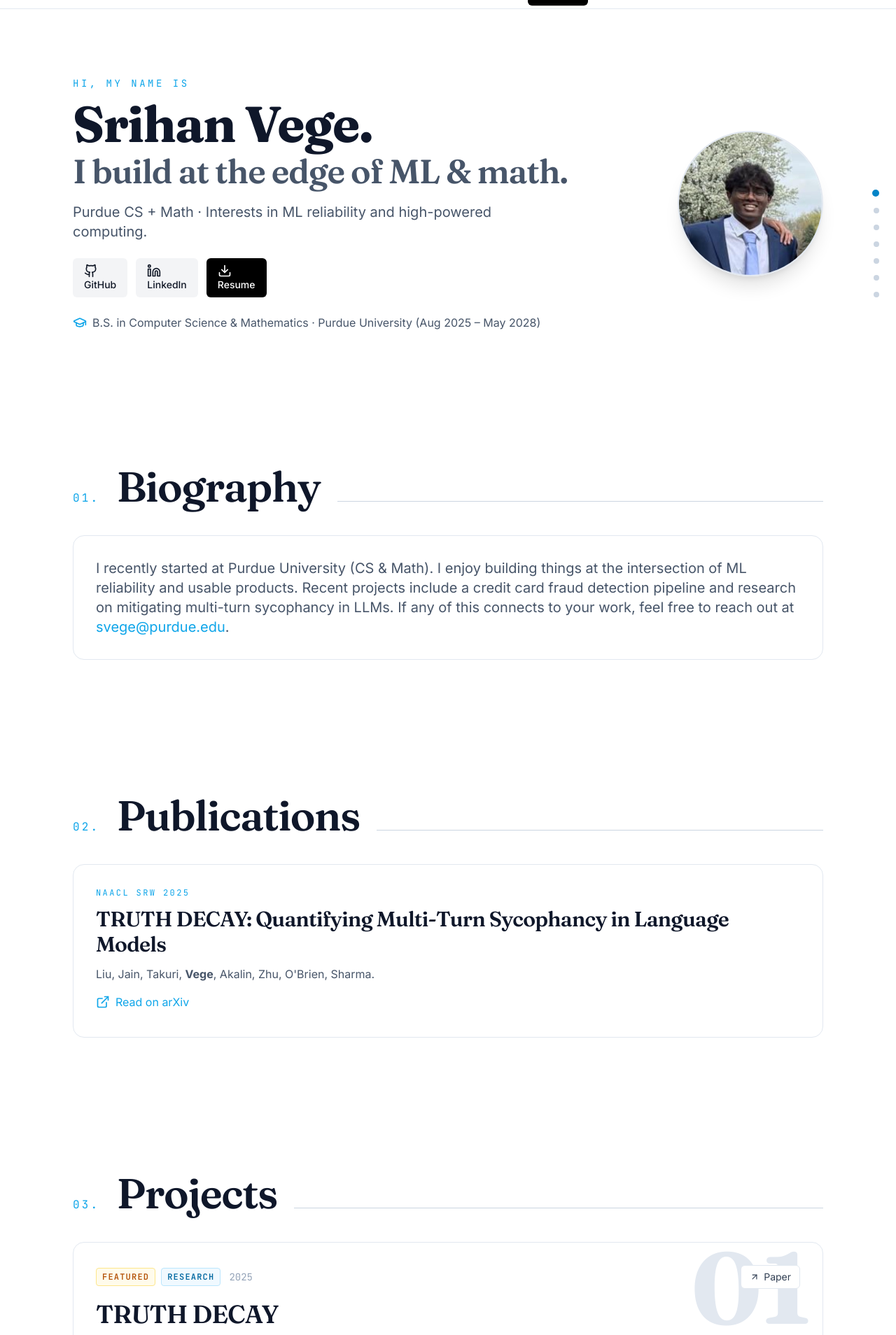
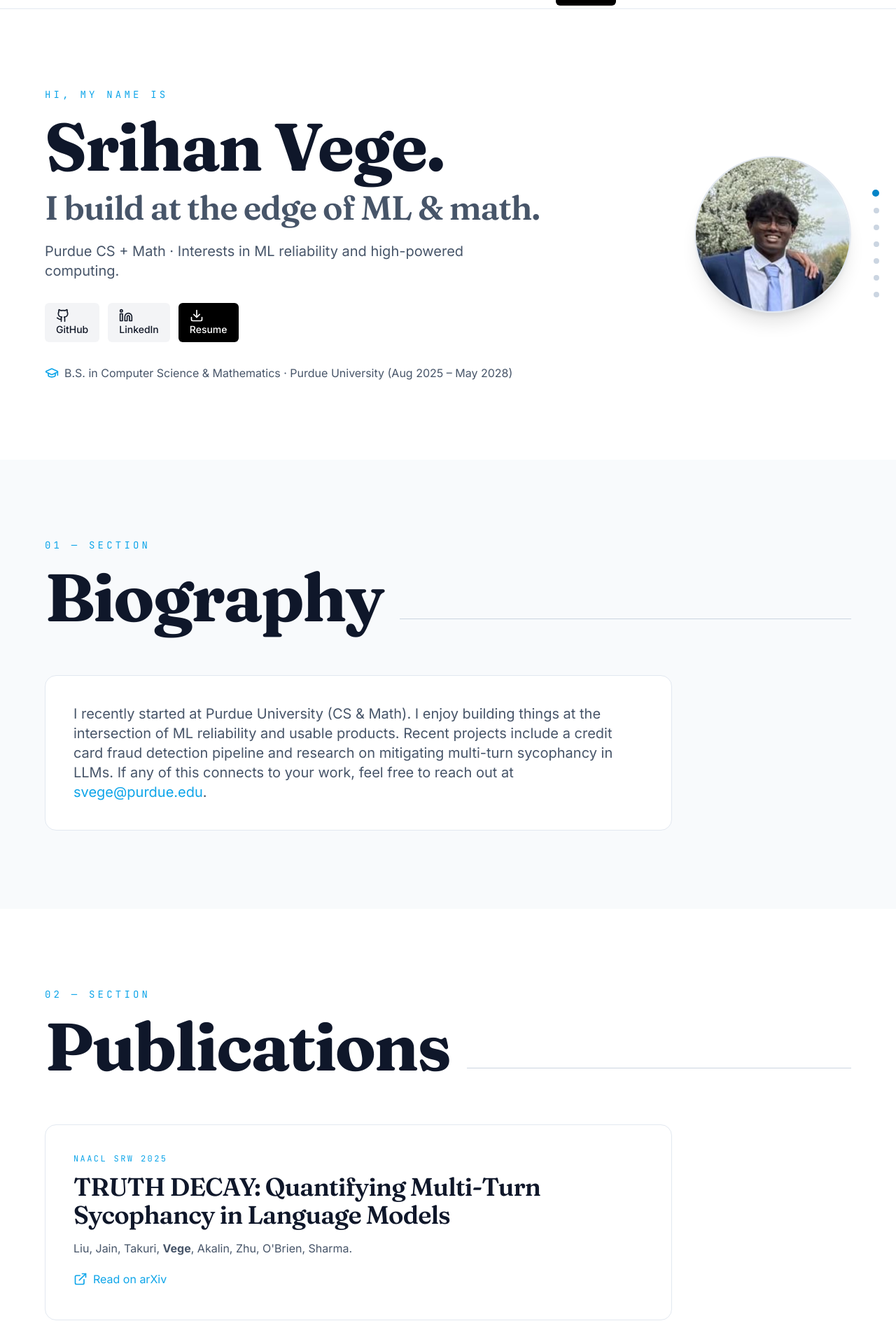
Before and after one commit to srihanvege/srihan-vege-website3, a React (Vite) app: page / in a window 1280 px wide. Shown: the part 52-1960 px from the top of the page at 70% size. Built offline with nearby package versions, Linux system fonts and the light colour scheme; the HTML template or start-up script is replaced by a standard one; a web font is replaced by a local one.

Commit message:
Update App.tsx

```diff
--- a/src/App.tsx
+++ b/src/App.tsx
@@ -161,6 +161,8 @@ const NAV_SECTIONS = [
   { id: "contact", label: "Contact" },
 ];
 
+const CONTAINER = "w-full max-w-7xl mx-auto px-6 sm:px-10 lg:px-16";
+
 function ScrollSpyNav({ isDark }: { isDark: boolean }) {
   const [activeId, setActiveId] = React.useState<string>("home");
   const [hoveredId, setHoveredId] = React.useState<string | null>(null);
@@ -320,22 +322,23 @@ const SectionHeader: React.FC<SectionHeaderProps> = ({
   title,
   isDark,
 }) => (
-  <div className="flex items-baseline gap-4 sm:gap-6 mb-10">
-    <motion.span
-      initial={{ opacity: 0, x: -8 }}
-      whileInView={{ opacity: 1, x: 0 }}
+  <div className="mb-12 sm:mb-16">
+    <motion.p
+      initial={{ opacity: 0, y: 8 }}
+      whileInView={{ opacity: 1, y: 0 }}
       viewport={{ once: true, margin: "-80px" }}
       transition={{ duration: 0.4 }}
-      className="font-mono text-sm sm:text-base tracking-[0.2em] text-sky-500 dark:text-sky-400 shrink-0"
+      className="font-mono text-xs sm:text-sm tracking-[0.3em] text-sky-500 dark:text-sky-400 uppercase mb-4"
     >
-      {number}.
-    </motion.span>
+      {number} — Section
+    </motion.p>
+    <div className="flex items-end gap-6">
       <motion.h2
-      initial={{ opacity: 0, y: 16 }}
+        initial={{ opacity: 0, y: 24 }}
         whileInView={{ opacity: 1, y: 0 }}
         viewport={{ once: true, margin: "-80px" }}
-      transition={{ duration: 0.5, delay: 0.05 }}
-      className="font-serif text-4xl sm:text-5xl lg:text-6xl font-semibold tracking-tight leading-none"
+        transition={{ duration: 0.6, delay: 0.05 }}
+        className="font-serif text-5xl sm:text-7xl lg:text-8xl font-bold tracking-tight leading-[0.95]"
       >
         {title}
       </motion.h2>
@@ -343,12 +346,13 @@ const SectionHeader: React.FC<SectionHeaderProps> = ({
         initial={{ scaleX: 0 }}
         whileInView={{ scaleX: 1 }}
         viewport={{ once: true, margin: "-80px" }}
-      transition={{ duration: 0.6, delay: 0.2 }}
+        transition={{ duration: 0.7, delay: 0.25 }}
         style={{ transformOrigin: "0% 50%" }}
-      className={`flex-1 h-px ${
+        className={`flex-1 h-px mb-4 ${
           isDark ? "bg-slate-700" : "bg-slate-300"
         }`}
       />
+    </div>
   </div>
 );
 
@@ -357,6 +361,7 @@ interface SectionProps {
   number: string;
   title: string;
   isDark: boolean;
+  tinted?: boolean;
   children: React.ReactNode;
 }
 const Section: React.FC<SectionProps> = ({
@@ -364,12 +369,17 @@ const Section: React.FC<SectionProps> = ({
   number,
   title,
   isDark,
+  tinted,
   children,
-}) => (
-  <section
-    id={id}
-    className="scroll-mt-24 max-w-6xl mx-auto px-6 sm:px-8 lg:px-10 py-16 sm:py-24"
-  >
+}) => {
+  const bg = tinted
+    ? isDark
+      ? "bg-slate-900/40"
+      : "bg-slate-50"
+    : "";
+  return (
+    <section id={id} className={`scroll-mt-24 py-20 sm:py-28 ${bg}`}>
+      <div className={CONTAINER}>
         <SectionHeader number={number} title={title} isDark={isDark} />
         <motion.div
           initial="hidden"
@@ -377,17 +387,21 @@ const Section: React.FC<SectionProps> = ({
           viewport={{ once: true, margin: "-80px" }}
           variants={{
             hidden: {},
-        visible: { transition: { staggerChildren: 0.08, delayChildren: 0.1 } },
+            visible: {
+              transition: { staggerChildren: 0.1, delayChildren: 0.15 },
+            },
           }}
         >
           {children}
         </motion.div>
+      </div>
     </section>
   );
+};
 
 const itemVariants = {
-  hidden: { opacity: 0, y: 24 },
-  visible: { opacity: 1, y: 0, transition: { duration: 0.5 } },
+  hidden: { opacity: 0, y: 28 },
+  visible: { opacity: 1, y: 0, transition: { duration: 0.6, ease: "easeOut" } },
 };
 
 function categoryClasses(c: CategoryColor, isDark: boolean): string {
@@ -434,7 +448,7 @@ function ProjectCard({
     : "GitHub";
 
   const cardBg = isDark
-    ? "bg-slate-900/40 border-slate-800 hover:border-slate-600"
+    ? "bg-slate-900/60 border-slate-800 hover:border-slate-600"
     : "bg-white border-slate-200 hover:border-slate-400";
   const tagPill = isDark
     ? "bg-slate-900/60 border-slate-700 text-slate-300"
@@ -443,7 +457,7 @@ function ProjectCard({
     ? "bg-amber-500/10 text-amber-300 border-amber-500/30"
     : "bg-amber-50 text-amber-700 border-amber-200";
   const yearCls = isDark ? "text-slate-500" : "text-slate-400";
-  const watermarkCls = isDark ? "text-slate-800/60" : "text-slate-200";
+  const watermarkCls = isDark ? "text-slate-800/80" : "text-slate-100";
   const ghostBtn = isDark
     ? "bg-slate-900/60 border-slate-700 text-slate-200 hover:bg-slate-800"
     : "bg-white border-slate-200 text-slate-700 hover:bg-slate-50";
@@ -453,17 +467,15 @@ function ProjectCard({
       <div
         className={`relative overflow-hidden rounded-2xl border transition-colors duration-300 ${cardBg}`}
       >
-        {/* Big watermark number */}
         <span
           aria-hidden
-          className={`pointer-events-none select-none absolute -top-2 right-4 font-serif font-bold text-[7rem] sm:text-[9rem] leading-none ${watermarkCls}`}
+          className={`pointer-events-none select-none absolute -top-4 right-6 font-serif font-bold text-[8rem] sm:text-[11rem] leading-none ${watermarkCls}`}
         >
           {String(index + 1).padStart(2, "0")}
         </span>
 
-        <div className="relative p-6 sm:p-8">
-          {/* Top tag row */}
-          <div className="flex flex-wrap items-center gap-2 mb-4">
+        <div className="relative p-6 sm:p-10">
+          <div className="flex flex-wrap items-center gap-2 mb-5">
             {project.featured && (
               <span
                 className={`text-[10px] sm:text-xs font-mono font-semibold tracking-widest px-2 py-1 rounded border ${featuredCls}`}
@@ -498,8 +510,7 @@ function ProjectCard({
             )}
           </div>
 
-          {/* Title */}
-          <h3 className="font-serif text-2xl sm:text-3xl lg:text-4xl font-semibold tracking-tight mb-3 max-w-3xl">
+          <h3 className="font-serif text-3xl sm:text-4xl lg:text-5xl font-semibold tracking-tight mb-4 max-w-3xl leading-tight">
             {primaryLink ? (
               <a
                 href={primaryLink}
@@ -514,7 +525,6 @@ function ProjectCard({
             )}
           </h3>
 
-          {/* Description */}
           <p
             className={`max-w-3xl leading-relaxed text-base sm:text-lg ${
               isDark ? "text-slate-400" : "text-slate-600"
@@ -523,8 +533,7 @@ function ProjectCard({
             {project.description}
           </p>
 
-          {/* Tags */}
-          <div className="mt-5 flex flex-wrap gap-2">
+          <div className="mt-6 flex flex-wrap gap-2">
             {project.tags.map((t) => (
               <span
                 key={t}
@@ -548,7 +557,7 @@ function SkillCard({
   isDark: boolean;
 }) {
   const cardBg = isDark
-    ? "bg-slate-900/40 border-slate-800"
+    ? "bg-slate-900/60 border-slate-800"
     : "bg-white border-slate-200";
   const labelCls = isDark ? "text-sky-400" : "text-sky-600";
   const tagPill = isDark
@@ -590,7 +599,7 @@ function ExperienceCard({
   isDark: boolean;
 }) {
   const cardBg = isDark
-    ? "bg-slate-900/40 border-slate-800"
+    ? "bg-slate-900/60 border-slate-800"
     : "bg-white border-slate-200";
   const muted = isDark ? "text-slate-400" : "text-slate-600";
   const subtle = isDark ? "text-slate-500" : "text-slate-500";
@@ -598,12 +607,12 @@ function ExperienceCard({
   return (
     <motion.div
       variants={itemVariants}
-      className={`rounded-2xl border p-6 ${cardBg}`}
+      className={`rounded-2xl border p-6 sm:p-8 ${cardBg}`}
     >
       <div className="flex items-start gap-3 mb-1">
-        <Briefcase className="w-5 h-5 mt-1 shrink-0 text-sky-500" />
+        <Briefcase className="w-5 h-5 mt-2 shrink-0 text-sky-500" />
         <div>
-          <h3 className="font-serif text-xl sm:text-2xl font-semibold tracking-tight">
+          <h3 className="font-serif text-2xl sm:text-3xl font-semibold tracking-tight">
             {e.role}
           </h3>
           <p className={`text-base ${muted}`}>{e.org}</p>
@@ -667,13 +676,12 @@ export default function App() {
   const footerTextClass = isDark ? "text-slate-500" : "text-slate-500";
 
   return (
-    <div className={`${mainClass} text-lg`}>
+    <div className={`${mainClass} text-lg overflow-x-hidden`}>
       <ScrollProgress isDark={isDark} />
       <ScrollSpyNav isDark={isDark} />
 
-      {/* ── Header ── */}
       <header className={headerClass}>
-        <nav className="max-w-6xl mx-auto px-6 sm:px-8 lg:px-10 h-16 flex items-center justify-between text-lg">
+        <nav className={`${CONTAINER} h-16 flex items-center justify-between text-lg`}>
           <a
             href="#home"
             className="font-serif font-semibold text-2xl tracking-tight"
@@ -707,18 +715,15 @@ export default function App() {
       </header>
 
       <main>
-        {/* ── Hero ── */}
-        <section
-          id="home"
-          className="max-w-6xl mx-auto px-6 sm:px-8 lg:px-10 py-16 sm:py-24"
-        >
-          <div className="grid md:grid-cols-[1fr,220px] gap-10 items-center">
+        <section id="home" className="py-20 sm:py-28">
+          <div className={CONTAINER}>
+            <div className="grid md:grid-cols-[1fr,240px] gap-12 items-center">
               <div>
                 <motion.p
                   initial={{ opacity: 0, y: 8 }}
                   animate={{ opacity: 1, y: 0 }}
                   transition={{ duration: 0.4 }}
-                className="font-mono text-sm tracking-[0.25em] text-sky-500 dark:text-sky-400 uppercase mb-3"
+                  className="font-mono text-sm tracking-[0.3em] text-sky-500 dark:text-sky-400 uppercase mb-4"
                 >
                   Hi, my name is
                 </motion.p>
@@ -726,7 +731,7 @@ export default function App() {
                   initial={{ opacity: 0, y: 12 }}
                   animate={{ opacity: 1, y: 0 }}
                   transition={{ duration: 0.5, delay: 0.05 }}
-                className="font-serif text-5xl sm:text-6xl lg:text-7xl font-bold tracking-tight leading-[1.05]"
+                  className="font-serif text-6xl sm:text-7xl lg:text-8xl font-bold tracking-tight leading-[0.95]"
                 >
                   {INFO.name}.
                 </motion.h1>
@@ -734,7 +739,7 @@ export default function App() {
                   initial={{ opacity: 0, y: 12 }}
                   animate={{ opacity: 1, y: 0 }}
                   transition={{ duration: 0.5, delay: 0.15 }}
-                className={`font-serif text-3xl sm:text-4xl lg:text-5xl font-semibold tracking-tight leading-tight mt-2 ${muted}`}
+                  className={`font-serif text-3xl sm:text-4xl lg:text-5xl font-semibold tracking-tight leading-tight mt-4 ${muted}`}
                 >
                   I build at the edge of ML & math.
                 </motion.h2>
@@ -742,7 +747,7 @@ export default function App() {
                   initial={{ opacity: 0, y: 12 }}
                   animate={{ opacity: 1, y: 0 }}
                   transition={{ duration: 0.5, delay: 0.25 }}
-                className={`mt-5 max-w-2xl text-lg sm:text-xl leading-relaxed ${muted}`}
+                  className={`mt-6 max-w-2xl text-lg sm:text-xl leading-relaxed ${muted}`}
                 >
                   {INFO.headline}
                 </motion.p>
@@ -751,7 +756,7 @@ export default function App() {
                   initial={{ opacity: 0, y: 12 }}
                   animate={{ opacity: 1, y: 0 }}
                   transition={{ duration: 0.5, delay: 0.35 }}
-                className="mt-6 flex flex-wrap gap-3"
+                  className="mt-8 flex flex-wrap gap-3"
                 >
                   <Button
                     asChild
@@ -782,7 +787,7 @@ export default function App() {
                   initial={{ opacity: 0 }}
                   animate={{ opacity: 1 }}
                   transition={{ duration: 0.5, delay: 0.5 }}
-                className={`mt-6 text-base flex items-center gap-2 ${muted}`}
+                  className={`mt-8 text-base flex items-center gap-2 ${muted}`}
                 >
                   <GraduationCap className="w-5 h-5 text-sky-500" />
                   <span>
@@ -799,7 +804,7 @@ export default function App() {
                 className="justify-self-center md:justify-self-end"
               >
                 <div
-                className={`w-44 h-44 sm:w-52 sm:h-52 rounded-full overflow-hidden shadow-xl border-2 ${
+                  className={`w-48 h-48 sm:w-56 sm:h-56 rounded-full overflow-hidden shadow-xl border-2 ${
                     isDark ? "border-slate-700" : "border-slate-200"
                   }`}
                 >
@@ -811,15 +816,15 @@ export default function App() {
                 </div>
               </motion.div>
             </div>
+          </div>
         </section>
 
-        {/* ── Biography ── */}
-        <Section id="about" number="01" title="Biography" isDark={isDark}>
+        <Section id="about" number="01" title="Biography" isDark={isDark} tinted>
           <motion.div
             variants={itemVariants}
-            className={`rounded-2xl border p-6 sm:p-8 leading-relaxed text-lg sm:text-xl ${
+            className={`rounded-2xl border p-8 sm:p-10 leading-relaxed text-lg sm:text-xl max-w-4xl ${
               isDark
-                ? "bg-slate-900/40 border-slate-800"
+                ? "bg-slate-900/60 border-slate-800"
                 : "bg-white border-slate-200"
             }`}
           >
@@ -840,29 +845,23 @@ export default function App() {
           </motion.div>
         </Section>
 
-        {/* ── Publications ── */}
-        <Section
-          id="notes"
-          number="02"
-          title="Publications"
-          isDark={isDark}
-        >
+        <Section id="notes" number="02" title="Publications" isDark={isDark}>
           <motion.div variants={itemVariants}>
             <div
-              className={`rounded-2xl border p-6 sm:p-8 ${
+              className={`rounded-2xl border p-8 sm:p-10 max-w-4xl ${
                 isDark
-                  ? "bg-slate-900/40 border-slate-800"
+                  ? "bg-slate-900/60 border-slate-800"
                   : "bg-white border-slate-200"
               }`}
             >
               <p className="font-mono text-xs tracking-[0.2em] text-sky-500 dark:text-sky-400 uppercase mb-3">
                 NAACL SRW 2025
               </p>
-              <h3 className="font-serif text-2xl sm:text-3xl font-semibold tracking-tight mb-3">
+              <h3 className="font-serif text-3xl sm:text-4xl font-semibold tracking-tight mb-4 leading-tight">
                 TRUTH DECAY: Quantifying Multi-Turn Sycophancy in Language
                 Models
               </h3>
-              <p className={`text-base mb-4 ${muted}`}>
+              <p className={`text-base mb-5 ${muted}`}>
                 Liu, Jain, Takuri, <strong>Vege</strong>, Akalin, Zhu, O&apos;Brien,
                 Sharma.
               </p>
@@ -878,14 +877,8 @@ export default function App() {
           </motion.div>
         </Section>
 
-        {/* ── Projects ── */}
-        <Section
-          id="projects"
-          number="03"
-          title="Projects"
-          isDark={isDark}
-        >
-          <div className="space-y-5">
+        <Section id="projects" number="03" title="Projects" isDark={isDark} tinted>
+          <div className="space-y-6">
             {PROJECTS.map((p, idx) => (
               <ProjectCard
                 key={p.title}
@@ -897,22 +890,15 @@ export default function App() {
           </div>
         </Section>
 
-        {/* ── Experience ── */}
-        <Section
-          id="experience"
-          number="04"
-          title="Experience"
-          isDark={isDark}
-        >
-          <div className="space-y-4">
+        <Section id="experience" number="04" title="Experience" isDark={isDark}>
+          <div className="space-y-4 max-w-5xl">
             {EXPERIENCE.map((e, idx) => (
               <ExperienceCard key={idx} e={e} isDark={isDark} />
             ))}
           </div>
         </Section>
 
-        {/* ── Skills ── */}
-        <Section id="skills" number="05" title="Skills" isDark={isDark}>
+        <Section id="skills" number="05" title="Skills" isDark={isDark} tinted>
           <div className="grid sm:grid-cols-2 lg:grid-cols-3 gap-4">
             {SKILL_CATEGORIES.map((cat) => (
               <SkillCard key={cat.label} cat={cat} isDark={isDark} />
@@ -920,21 +906,20 @@ export default function App() {
           </div>
         </Section>
 
-        {/* ── Contact ── */}
         <Section id="contact" number="06" title="Contact" isDark={isDark}>
           <motion.div variants={itemVariants}>
             <div
-              className={`rounded-2xl border p-6 sm:p-8 flex flex-col sm:flex-row sm:items-center sm:justify-between gap-4 ${
+              className={`rounded-2xl border p-8 sm:p-10 flex flex-col sm:flex-row sm:items-center sm:justify-between gap-6 max-w-5xl ${
                 isDark
-                  ? "bg-slate-900/40 border-slate-800"
+                  ? "bg-slate-900/60 border-slate-800"
                   : "bg-white border-slate-200"
               }`}
             >
               <div>
-                <p className="font-serif text-2xl sm:text-3xl font-semibold tracking-tight">
+                <p className="font-serif text-3xl sm:text-4xl font-semibold tracking-tight leading-tight">
                   Interested in collaborating?
                 </p>
-                <p className={`mt-1 text-base sm:text-lg ${muted}`}>
+                <p className={`mt-2 text-base sm:text-lg ${muted}`}>
                   I'm always open to research, internships, or interesting
                   side-projects. Drop me a line.
                 </p>
@@ -960,13 +945,12 @@ export default function App() {
         </Section>
       </main>
 
-      {/* ── Footer ── */}
       <footer
-        className={`border-t mt-6 ${
+        className={`border-t ${
           isDark ? "border-slate-800" : "border-slate-200"
         }`}
       >
-        <div className="max-w-6xl mx-auto px-6 sm:px-8 lg:px-10 py-8 text-base flex flex-wrap items-center justify-between gap-4">
+        <div className={`${CONTAINER} py-8 text-base flex flex-wrap items-center justify-between gap-4`}>
           <div className="flex items-center gap-5">
             <LinkIcon href={INFO.github} title="GitHub">
               <Github className="w-5 h-5" />
```
Lines whose indentation alone changed are shown as unchanged.
